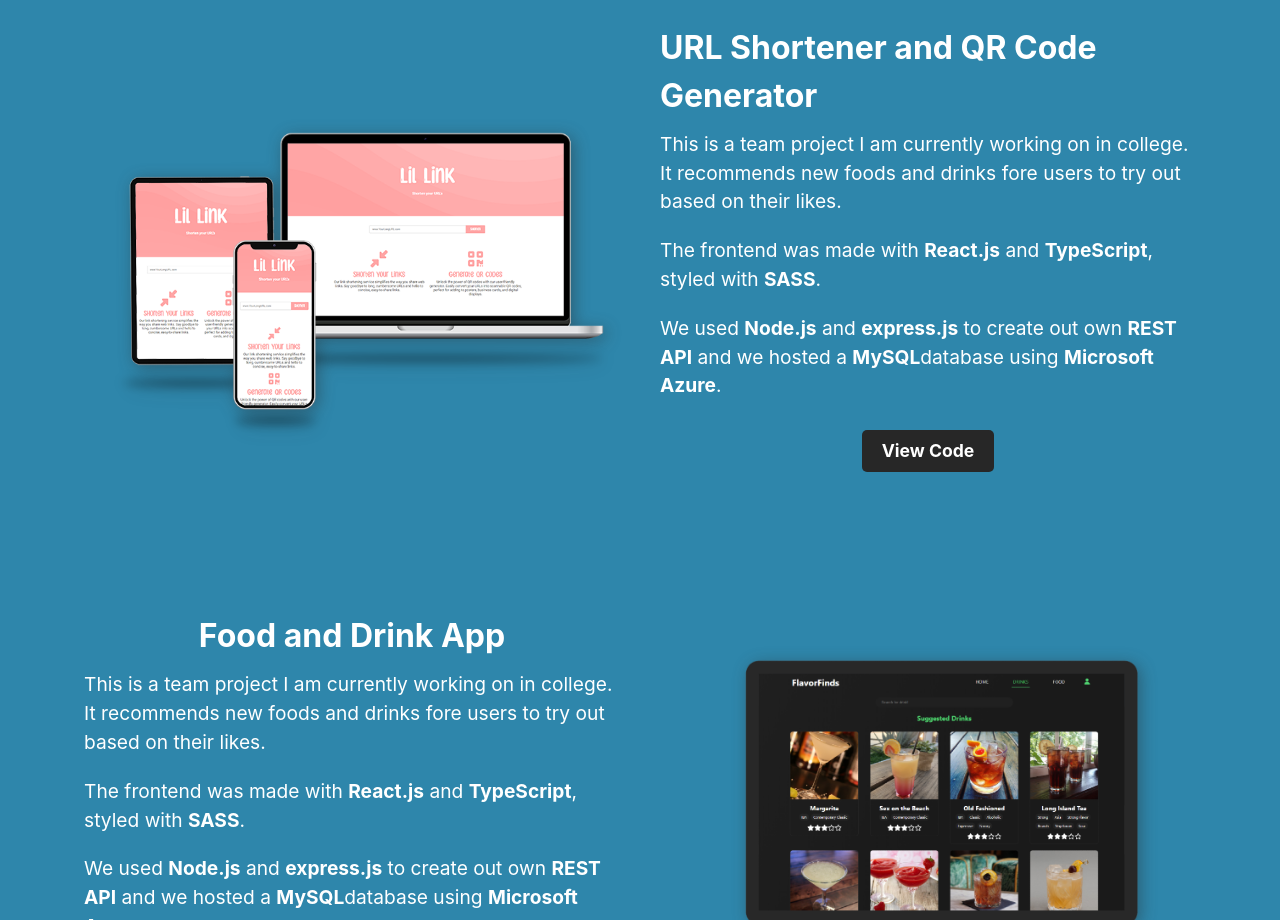
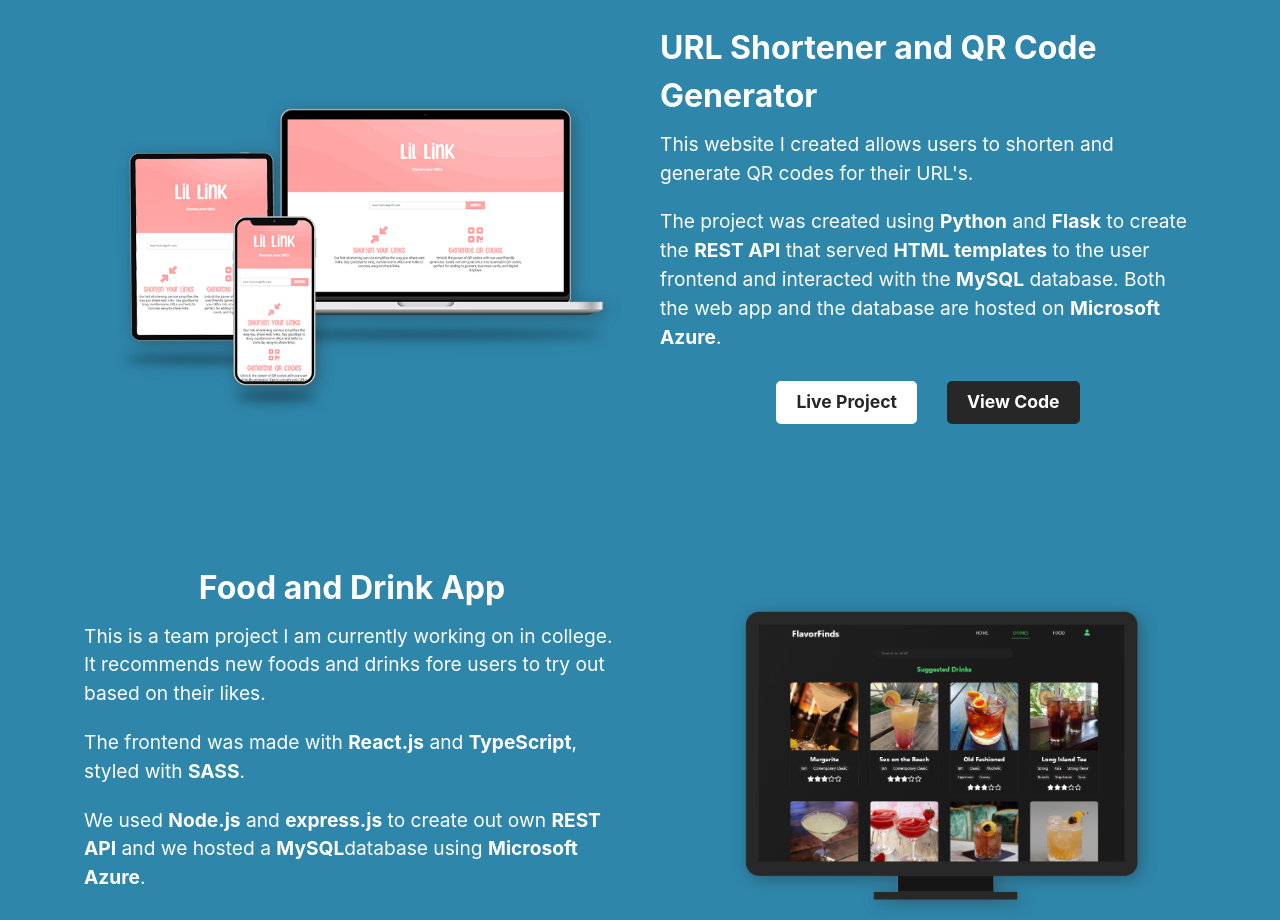
Before and after one commit to Evan-OR/portfolio-2023, a React (Vite) app: page / in a window 1280 px wide. Shown: the part 2340-3260 px from the top of the page. Built offline with nearby package versions, Linux system fonts and the light colour scheme.

Commit message:
updated Lil Link project Description

```diff
--- a/src/components/ProjectDisplayWrapper.tsx
+++ b/src/components/ProjectDisplayWrapper.tsx
@@ -20,18 +20,16 @@ function ProjectDisplayWrapper() {
         title={'URL Shortener and QR Code Generator '}
         text={[
           <div className={style.projectTextSection}>
-            This is a team project I am currently working on in college. It recommends new foods and drinks fore users
-            to try out based on their likes.
+            This website I created allows users to shorten and generate QR codes for their URL's.
           </div>,
           <div className={style.projectTextSection}>
-            The frontend was made with <b>React.js</b> and <b>TypeScript</b>, styled with <b>SASS</b>.
-          </div>,
-          <div className={style.projectTextSection}>
-            We used <b>Node.js</b> and <b>express.js</b> to create out own <b>REST API</b> and we hosted a <b>MySQL</b>
-            database using <b>Microsoft Azure</b>.
+            The project was created using <b>Python</b> and <b>Flask</b> to create the <b>REST API</b> that served{' '}
+            <b>HTML templates</b> to the user frontend and interacted with the <b>MySQL</b> database. Both the web app
+            and the database are hosted on <b>Microsoft Azure</b>.
           </div>,
         ]}
-        codeLink="https://github.com/Evan-OR/team-project-module"
+        codeLink="https://github.com/Evan-OR/url-shortener"
+        liveLink="https://www.lillink.net"
       />
       <ProjectDisplay
         img={teamProjectImage}
```
